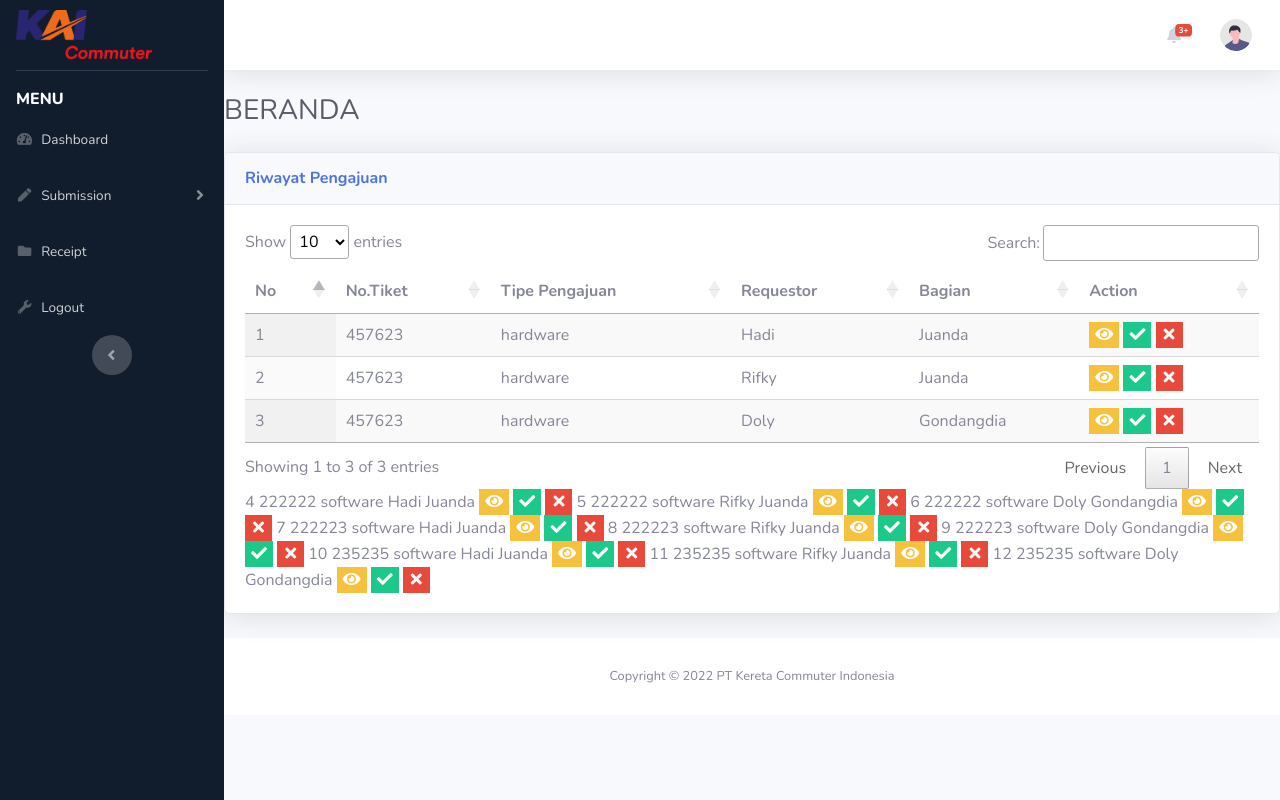
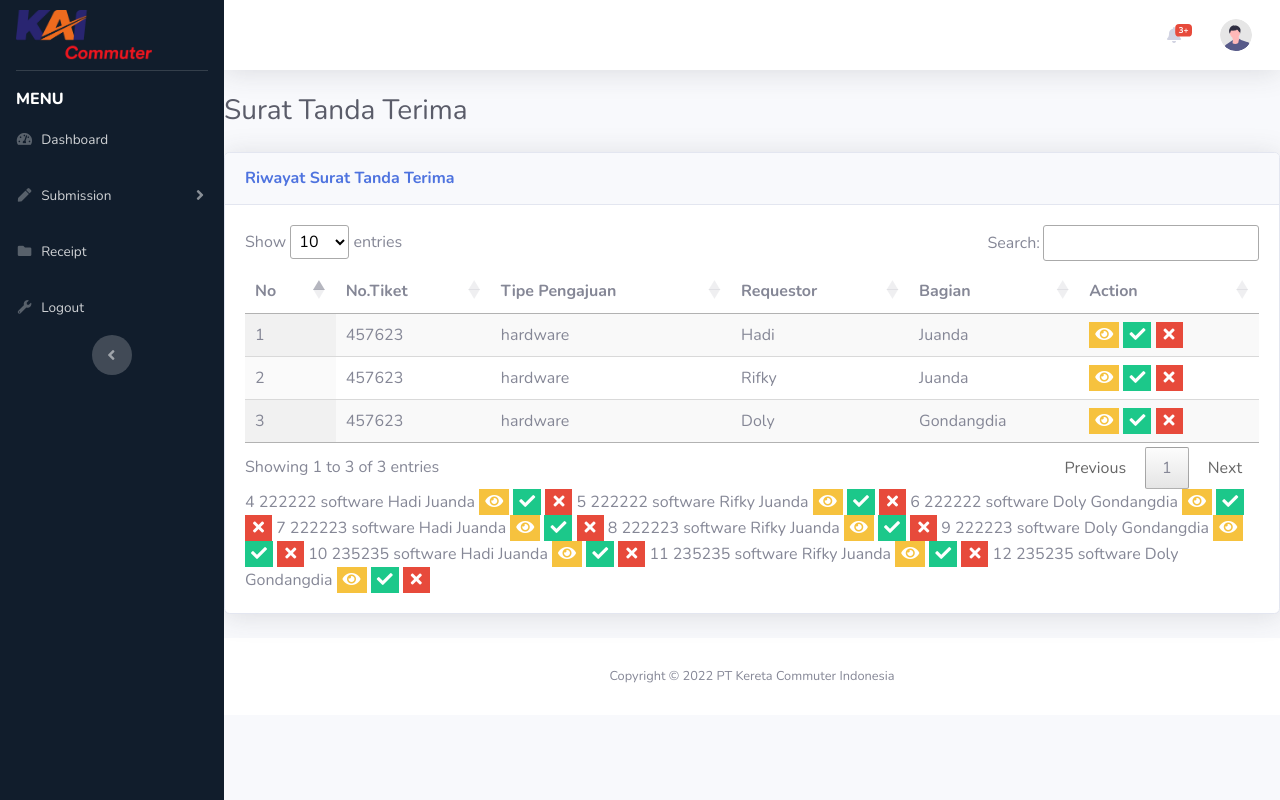
Before and after one commit to pradanarizal/bast_project, a CodeIgniter app: page /bast_project/admin/receipt in a window 1280 px wide. Run offline with CodeIgniter, Linux system fonts and the light colour scheme; data comes from the database, SQL or seed files in the repository; some libraries are stand-ins or nearby versions.

Commit message:
update std_admin

```diff
--- a/application/views/admin/STD_admin.php
+++ b/application/views/admin/STD_admin.php
@@ -1,9 +1,9 @@
 <div class="d-sm-flex align-items-center justify-content-between mb-4">
-                        <h1 class="h3 mb-0 text-gray-800">BERANDA</h1>
+                        <h1 class="h3 mb-0 text-gray-800">Surat Tanda Terima</h1>
                     </div>
 <div class="card shadow mb-4">
                         <div class="card-header py-3">
-                            <h6 class="m-0 font-weight-bold text-primary">Riwayat Pengajuan</h6>
+                            <h6 class="m-0 font-weight-bold text-primary">Riwayat Surat Tanda Terima</h6>
                         </div>
                         <div class="card-body">
 
--- a/application/views/admin/std_admin.php
+++ b/application/views/admin/std_admin.php
@@ -1,9 +1,9 @@
 <div class="d-sm-flex align-items-center justify-content-between mb-4">
-                        <h1 class="h3 mb-0 text-gray-800">BERANDA</h1>
+                        <h1 class="h3 mb-0 text-gray-800">Surat Tanda Terima</h1>
                     </div>
 <div class="card shadow mb-4">
                         <div class="card-header py-3">
-                            <h6 class="m-0 font-weight-bold text-primary">Riwayat Pengajuan</h6>
+                            <h6 class="m-0 font-weight-bold text-primary">Riwayat Surat Tanda Terima</h6>
                         </div>
                         <div class="card-body">
 
```
